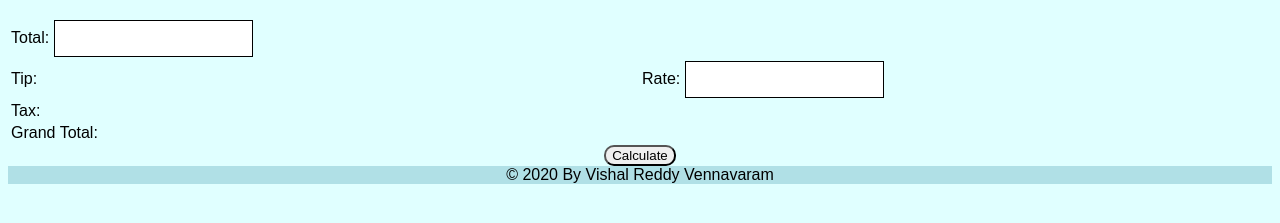
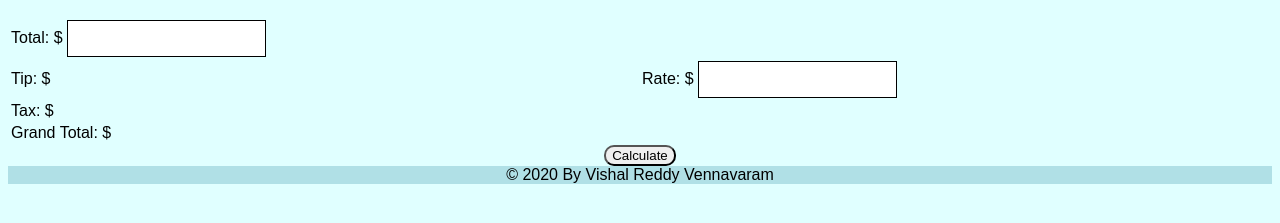
Before and after one commit to Vishalreddy114/practiceApp, a plain HTML site: page index.html in a window 1280 px wide. Shown: the part 59-282 px from the top of the page. Drawn offline with Linux system fonts and the light colour scheme.

Commit message:
added dollar symbol

```diff
--- a/index.html
+++ b/index.html
@@ -15,29 +15,29 @@
     <table style="width:100%">
         <tr>
             <td>
-                <label for=" Total">Total: </label>
+                <label for=" Total">Total: $</label>
                 <input type="number" id="totalvalue" >
             </td>
         </tr>
         <tr>
             <td>
-                <label for="Tip">Tip: </label>
+                <label for="Tip">Tip: $ </label>
                 <span id="tipvalue"></span>
             </td>
             <td>
-                <label for=" Total">Rate: </label>
+                <label for=" Total">Rate: $ </label>
                 <input type="number" id="ratevalue" >
             </td>
         </tr>
         <tr>
             <td>
-                <label for="Tax">Tax: </label>
+                <label for="Tax">Tax: $ </label>
                 <span id="taxvalue"></span>
             </td>
         </tr>
         <tr>
             <td>
-                <label for="Grand Total">Grand Total: </label>
+                <label for="Grand Total">Grand Total: $</label>
                 <span id="grandvalue"></span>
             </td>
         </tr>
```
